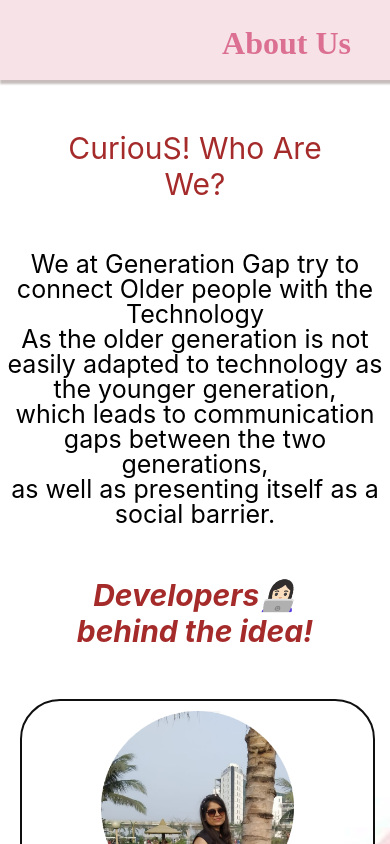
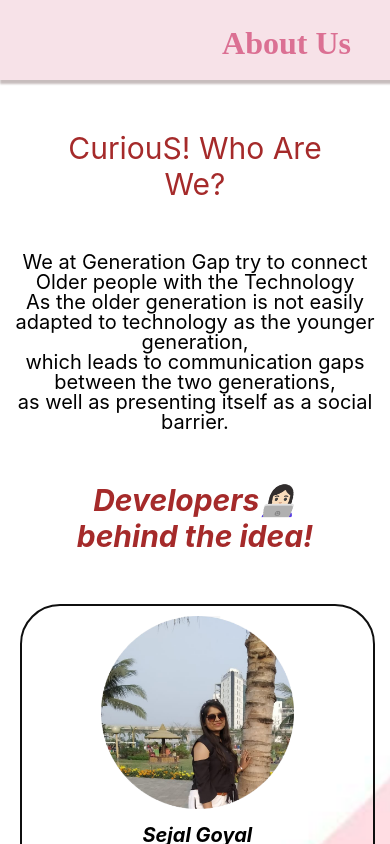
Before and after one commit to parulsurana/SheHacks_Team-017, a React (Create React App) app: page /about in a window 390 px wide. Shown: the top 844 px of the page. Built offline with nearby package versions, Linux system fonts and the light colour scheme; a web font is replaced by a local one.

Commit message:
Improved UX of Game and About page.

```diff
--- a/src/GamePage.js
+++ b/src/GamePage.js
@@ -7,8 +7,8 @@ import "./styles.css";
 
 const breakPoints = [
   { width: 1, itemsToShow: 1 },
-  { width: 750, itemsToShow: 1 },
-  { width: 1000, itemsToShow: 2 ,itemsToScroll: 2},
+  { width: 500, itemsToShow: 2 },
+  { width: 750, itemsToShow: 3 ,itemsToScroll: 2},
   { width: 1200, itemsToShow: 3 },
 ];
 
--- a/src/Pages/About/About.css
+++ b/src/Pages/About/About.css
@@ -70,4 +70,7 @@ h2{
     .about_cards{
         grid-template-columns:96%;
     }
+    .about_desc{
+        font-size: 20px;
+    }
 }
```
